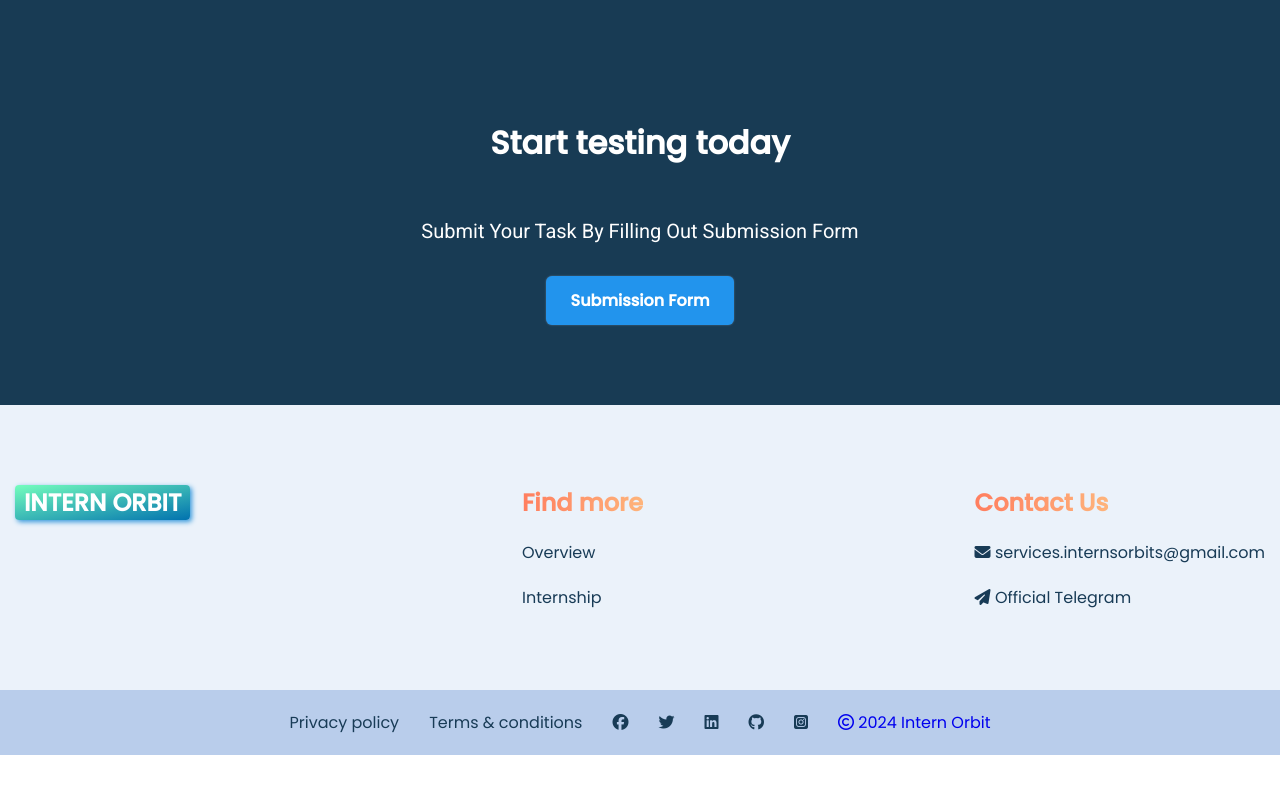
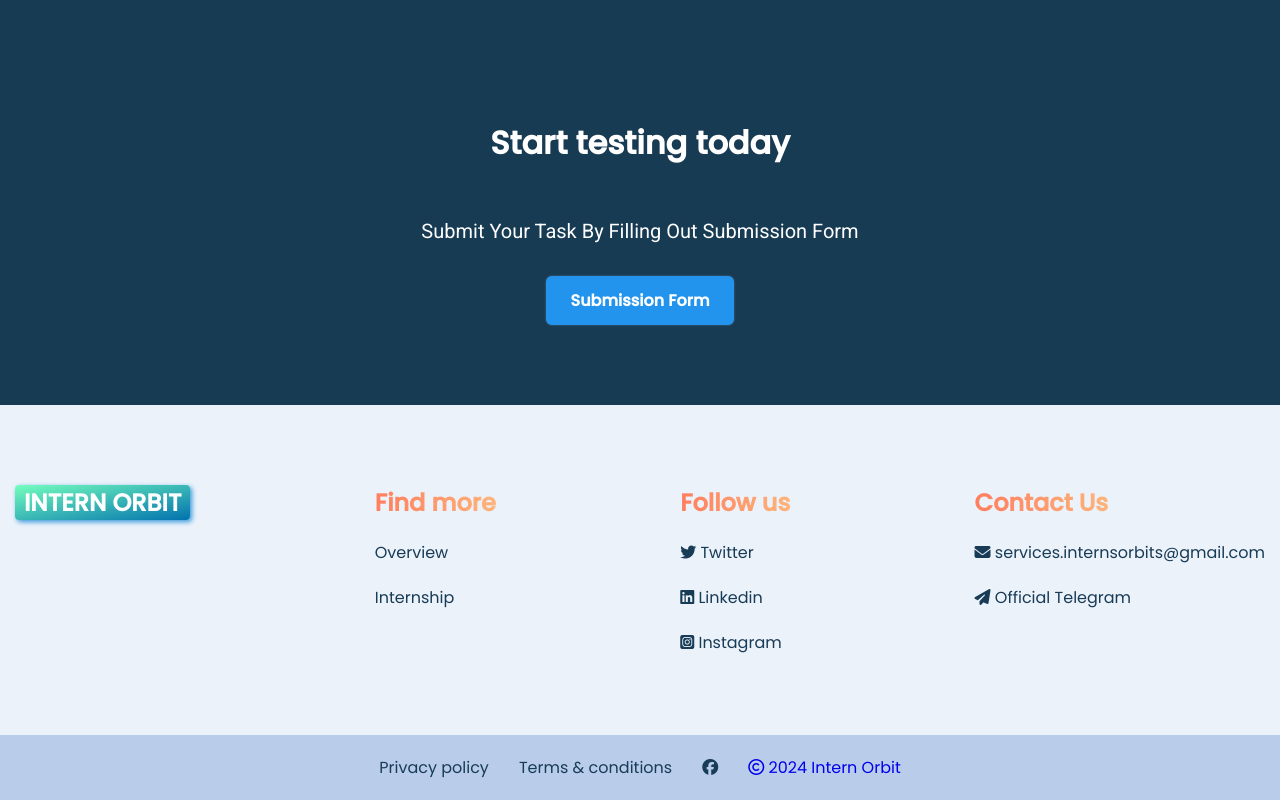
Before and after one commit to internorbit/Web-Page, a plain HTML site: page index.html in a window 1280 px wide. Shown: the part 3122-3922 px from the top of the page. Before the commit the page ends 3877 px from the top, so only its background shows below. Drawn offline with Linux system fonts and the light colour scheme.

Commit message:
Update index.html

```diff
--- a/index.html
+++ b/index.html
@@ -236,8 +236,16 @@
                 <h3 class="lg5">Find more</h3>
                 <a href="#" class="hover-link">Overview</a>
                 <a href="https://forms.gle/H4w5bngfzr56zpPM9" class="hover-link">Internship</a>
+            </div>
 
+            <div class="link-column flex">
+                <h3 class="lg5">Follow us</h3>
+                <a href="#" class="hover-link"><i class="fa-brands fa-twitter"></i> Twitter</a>
+                <a href="https://www.linkedin.com/company/intern-orbit" target="_blank" class="hover-link"><i
+                        class="fa-brands fa-linkedin"></i> Linkedin</a>
 
+                <a href="https://www.instagram.com/internsorbits/" target="_blank" class="hover-link"><i
+                        class="fa-brands fa-square-instagram"></i> Instagram</a>
 
             </div>
 
@@ -248,7 +256,6 @@
                 <a href="https://t.me/internorbit" target="_blank" class="hover-link"><i
                         class="fa-solid fa-paper-plane"></i> Official Telegram</a>
 
-
             </div>
 
 
@@ -257,15 +264,9 @@
 
     <div class="sub-footer">
         <div class="container flex sub-footer-container">
-            <a href="#" class="hover-link">Privacy policy</a>
-            <a href="#" class="hover-link">Terms & conditions</a>
+            <a href="index2.html" class="hover-link">Privacy policy</a>
+            <a href="index1.html" class="hover-link">Terms & conditions</a>
             <a href="#" class="hover-link"><i class="fa-brands fa-facebook"></i></a>
-            <a href="#" class="hover-link"><i class="fa-brands fa-twitter"></i></a>
-            <a href="http://www.linkedin.com/in/internsorbits" target="_blank" class="hover-link"><i
-                    class="fa-brands fa-linkedin"></i></a>
-            <a href="" target="_blank" class="hover-link"><i class="fa-brands fa-github"></i></a>
-            <a href="https://www.instagram.com/internsorbits/" target="_blank" class="hover-link"><i
-                    class="fa-brands fa-square-instagram"></i></a>
             <a href="#" class=" opt"><i class="fa-regular fa-copyright"></i> 2024 Intern Orbit</a>
         </div>
     </div>
```
